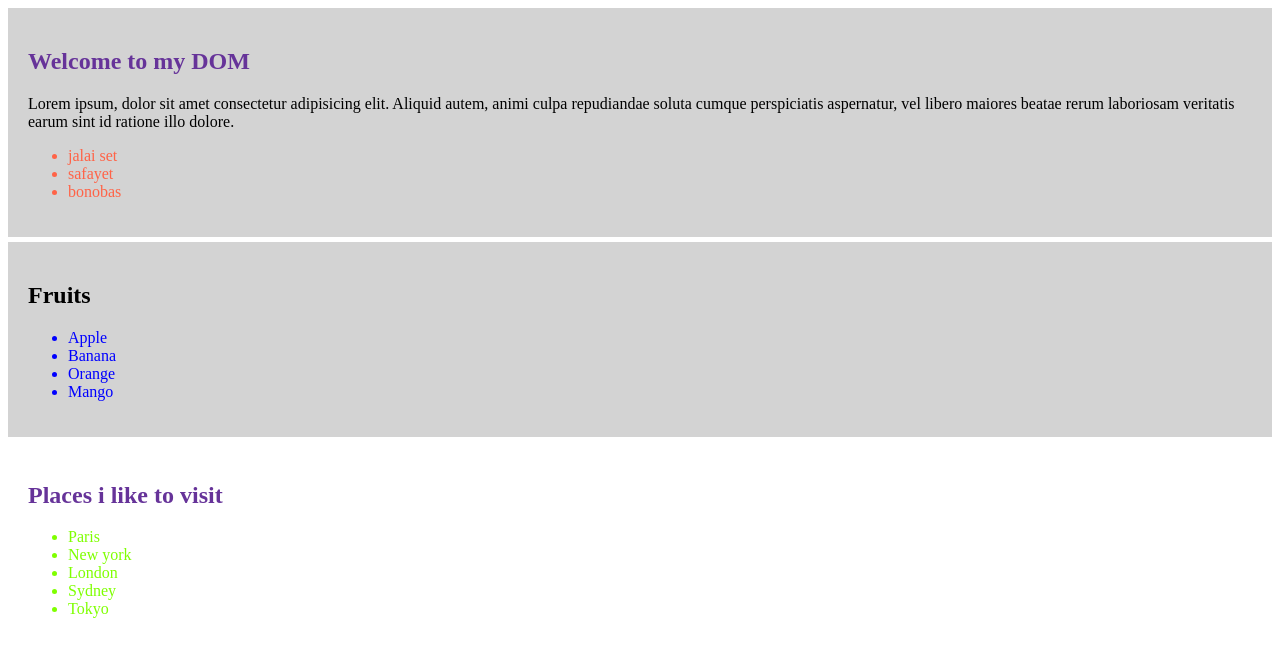
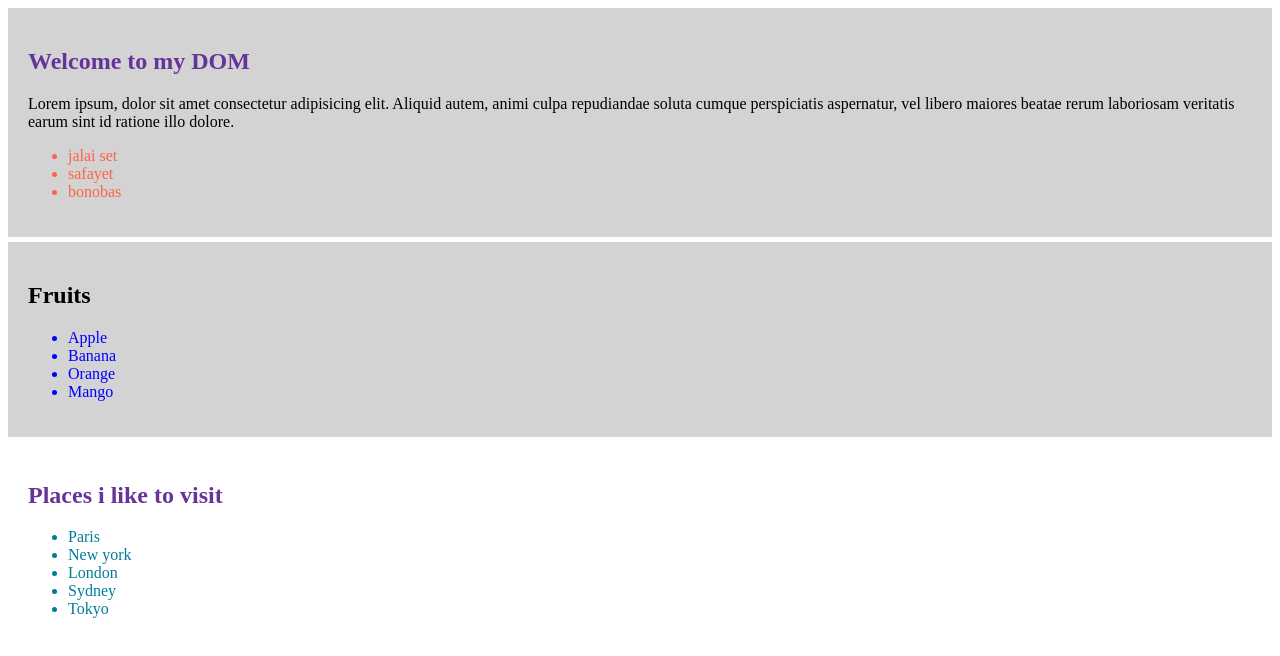
Before and after one commit to MD-ARAFATH/Learn-DOM, a plain HTML site: page index.html in a window 1280 px wide. Drawn offline with Linux system fonts and the light colour scheme.

Commit message:
solving one

```diff
--- a/Styles/style.css
+++ b/Styles/style.css
@@ -8,7 +8,7 @@ li {
   color: black;
 }
 .important-place {
-  color: chartreuse;
+  color: rgb(0, 124, 155);
 }
 .fruits-container li {
   color: blue;
```
